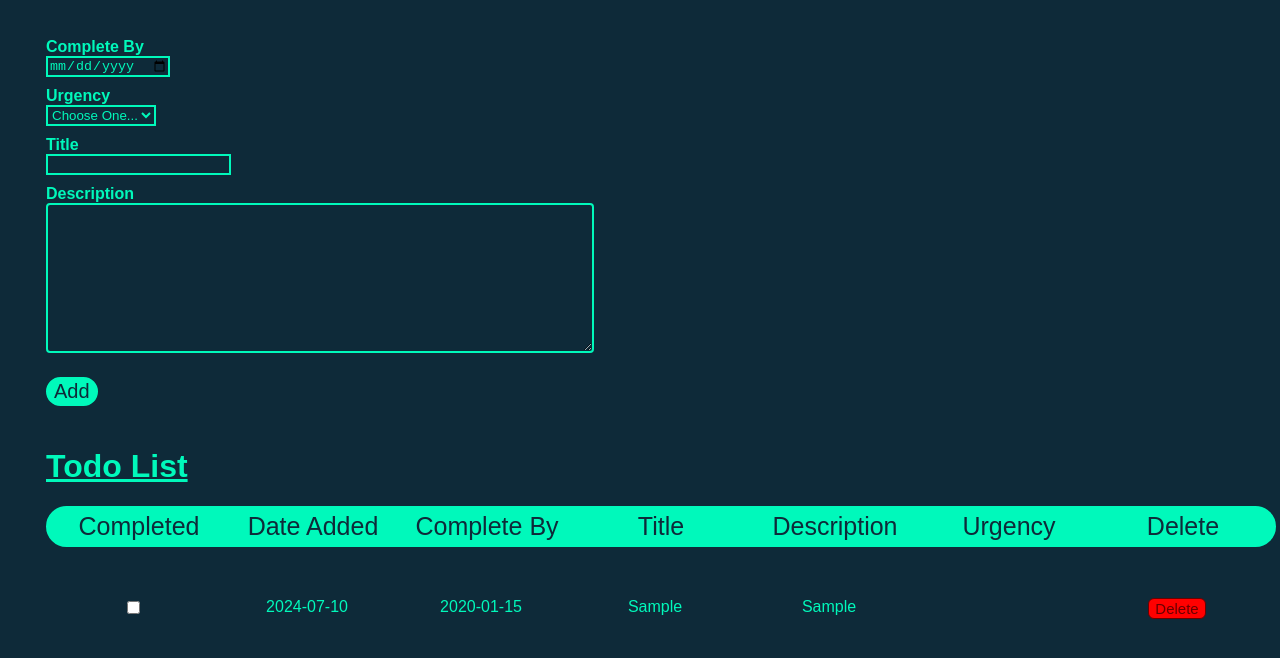
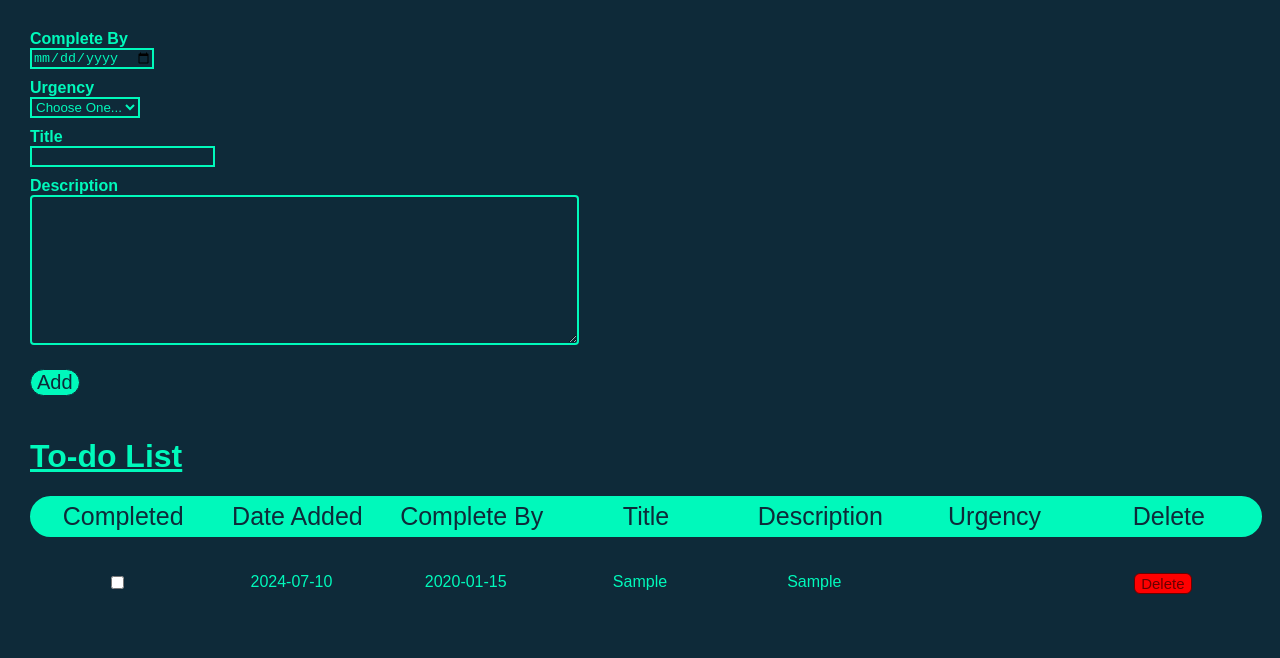
Before and after one commit to jwilliams21/Todo-List-Project, a React (Vite) app in the folder Todo-List-Project/: page / in a window 1280 px wide. Both pictures are taken after typing "2020-01-15", "Sample", "Sample" into the empty fields and a click on the button "Add". Shown: the top 658 px of the page. Built offline with nearby package versions, Linux system fonts and the light colour scheme.

Commit message:
Final adjustments
Final adjustments

```diff
--- a/Todo-List-Project/src/App.jsx
+++ b/Todo-List-Project/src/App.jsx
@@ -48,11 +48,9 @@ export default function App() {
 
   return (
     <body>
-      <div className="app-container">
         <AddNewToDoItem onSubmit={addTodo}/>
-        <h1 className="todolist">Todo List</h1>
+        <h1 className="todolist">To-do List</h1>
         <TodoList todos={todos} toggleTodo={toggleTodo} deleteTodo={deleteTodo}/>
-      </div>
     </body>
   )
 }
--- a/Todo-List-Project/src/TodoItem.jsx
+++ b/Todo-List-Project/src/TodoItem.jsx
@@ -6,7 +6,6 @@ export function TodoItem( { completed, id, title, description, selectedDate, urg
     const formattedDate = moment(currentDate).format('YYYY-MM-DD');
 
     return (
-      <div key={id} className="table-body">
         <div key={id} className="table-row">
           <div className="cell">
                   <label>
@@ -31,7 +30,6 @@ export function TodoItem( { completed, id, title, description, selectedDate, urg
           <div className="cell">
             <button onClick={() => deleteTodo(id)} className="deletebutton">Delete</button>
           </div>
-        </div>
       </div>
     )
 }
--- a/Todo-List-Project/src/TodoList.jsx
+++ b/Todo-List-Project/src/TodoList.jsx
@@ -8,7 +8,7 @@ export function TodoList({ todos, toggleTodo, deleteTodo }) {
 
   return (
     <div className="table-container">
-      {todos.length === 0 && <h4 className="notodo">No Todos!  Congrats on getting all your todos completed!</h4>}
+      {todos.length === 0 && <h4 className="notodo">No To-dos!  Congrats on getting all your to-dos completed!</h4>}
       {todos.length > 0 && !hasRenderedHeader && (
         <TodoTableHeader
         onHeaderRender={() => setHasRenderedHeader(true)} />
--- a/Todo-List-Project/src/styles.css
+++ b/Todo-List-Project/src/styles.css
@@ -1,14 +1,10 @@
 body {
-    background-color: #0e2a39;
-    font-family: Arial, Helvetica, sans-serif;
-}
-
-.app-container {
-    margin: 0 auto;
-    padding-top: 20px;
-    padding-left: 30px;
-    background-color: #0e2a39;
-    font-family: Arial, Helvetica, sans-serif;
+  margin: 0 auto;
+  padding-top: 10px;
+  padding-left: 15px;
+  padding-right: 15px;
+  background-color: #0e2a39;
+  font-family: Arial, Helvetica, sans-serif;
 }
 
 .label {
@@ -39,7 +35,7 @@ textarea {
     background-color:  #0e2a39;
     width: 45%;
     height: 150px;
-    padding: 10px;
+    padding: 6px;
     box-sizing: border-box;
     border: 2px solid #00f9bb;
     border-radius: 4px;
@@ -59,7 +55,7 @@ textarea {
 .addbutton {
     background-color: #00f9bb;
     color: #0e2a39;
-    border: 2px solid #00f9bb;
+    border: 1px solid #0e2a39;
     border-radius: 100px;
     font-family: Arial, Helvetica, sans-serif;
     font-size: 20px;
@@ -79,8 +75,7 @@ textarea {
     flex-direction: column;
   }
 
-  .table-header,
-  .table-body {
+  .table-header {
     display: flex;
   }
 
@@ -101,8 +96,9 @@ textarea {
     font-size: 25px;
   }
 
-  .table-row {
-    margin-top: 15px;
+  .table-row:nth-of-type(odd) {
+    background-color: #154055;
+    margin-top: 7px;
   }
 
   .header-cell,
@@ -113,6 +109,10 @@ textarea {
 
   .cell {
     color: #00f9bb;
+  }
+
+input[type="checkbox"] {
+    accent-color: #00f9bb;
   }
 
 .deletebutton {
```
